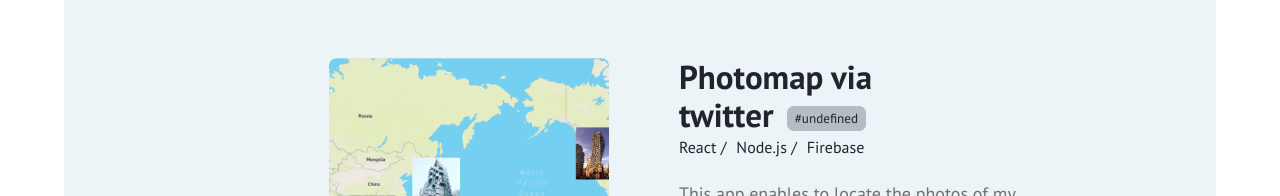
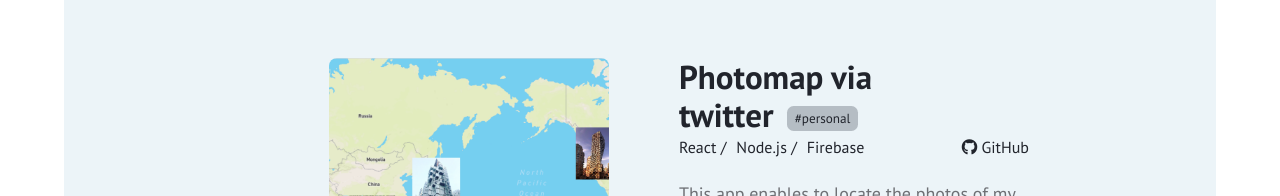
Before and after one commit to marieooq/react_portfolio, a React (Create React App) app: page /works in a window 1280 px wide. Shown: the part 3024-3220 px from the top of the page. Built offline with nearby package versions, Linux system fonts and the light colour scheme; a web font is replaced by a local one.

Commit message:
add a project flag to Photomap object in workList object

```diff
--- a/src/setting/worksList.js
+++ b/src/setting/worksList.js
@@ -92,6 +92,7 @@ const worksList = [
     description:
       'This app enables to locate the photos of my twitter timeline on the world map. It uses twitter API to get data like image, location and published time.',
     url: '/works/photomap',
+    project: 'personal',
     featured: false,
   },
   {
```
